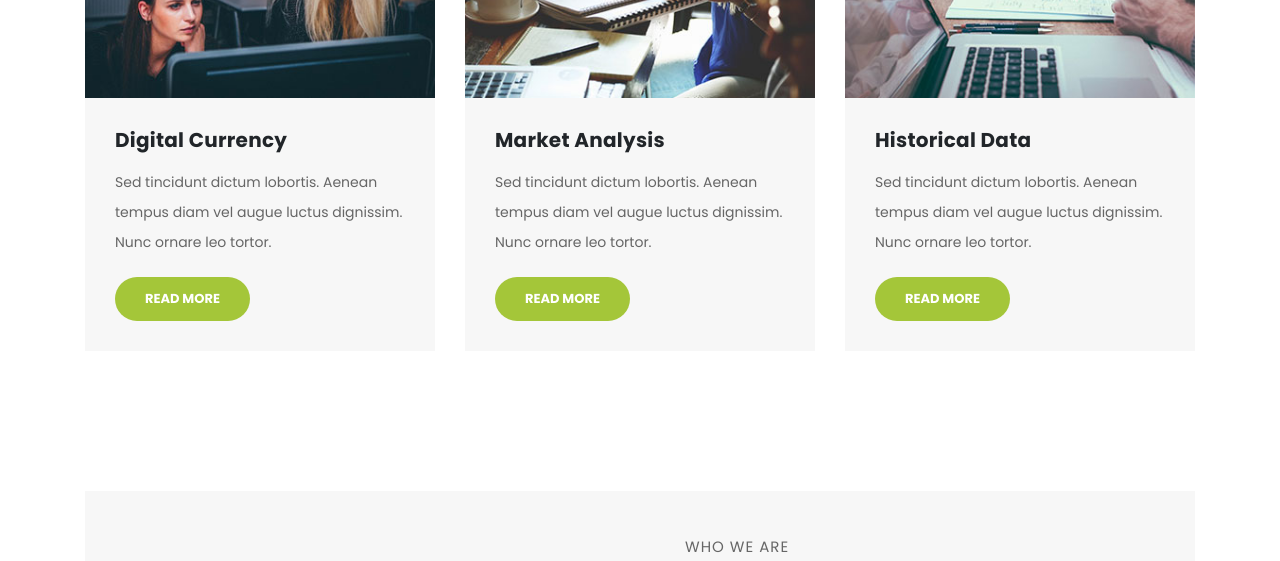
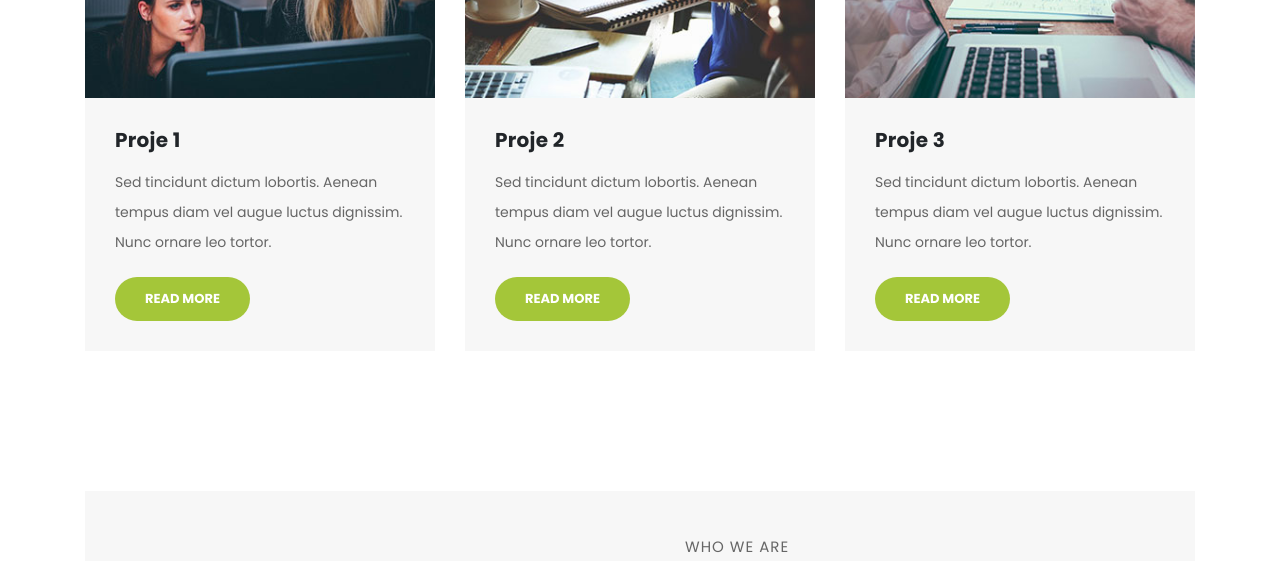
Before and after one commit to Crashband/Crashband.github.io, a plain HTML site: page index.html in a window 1280 px wide. Shown: the part 1240-1801 px from the top of the page. Drawn offline with Linux system fonts and the light colour scheme.

Commit message:
new files

```diff
--- a/index.html
+++ b/index.html
@@ -13,7 +13,7 @@
       rel="stylesheet"
     />
 
-    <title>Finance Business HTML5 Template</title>
+    <title>Berkemak</title>
 
     <!-- Bootstrap core CSS -->
     <link
@@ -186,7 +186,7 @@ https://templatemo.com/tm-545-finance-business
             <div class="service-item">
               <img src="assets/images/service_01.jpg" alt="" />
               <div class="down-content">
-                <h4>Digital Currency</h4>
+                <h4>Proje 1</h4>
                 <p>
                   Sed tincidunt dictum lobortis. Aenean tempus diam vel augue
                   luctus dignissim. Nunc ornare leo tortor.
@@ -200,7 +200,8 @@ https://templatemo.com/tm-545-finance-business
             <div class="service-item">
               <img src="assets/images/service_02.jpg" alt="" />
               <div class="down-content">
-                <h4>Market Analysis</h4>
+                <h4>Proje 2</h4>
+
                 <p>
                   Sed tincidunt dictum lobortis. Aenean tempus diam vel augue
                   luctus dignissim. Nunc ornare leo tortor.
@@ -213,7 +214,8 @@ https://templatemo.com/tm-545-finance-business
             <div class="service-item">
               <img src="assets/images/service_03.jpg" alt="" />
               <div class="down-content">
-                <h4>Historical Data</h4>
+                <h4>Proje 3</h4>
+
                 <p>
                   Sed tincidunt dictum lobortis. Aenean tempus diam vel augue
                   luctus dignissim. Nunc ornare leo tortor.
@@ -285,9 +287,7 @@ https://templatemo.com/tm-545-finance-business
               <li>
                 <a href="#"><i class="fa fa-linkedin"></i></a>
               </li>
-              <li>
-                <a href="#"><i class="fa fa-behance"></i></a>
-              </li>
+
             </ul>
           </div>
           <div class="col-md-3 footer-item">
```
Also changed, not shown: about.html (+1 -7 lines), contact.html (+1 -7 lines), services.html (+2 -7 lines).
